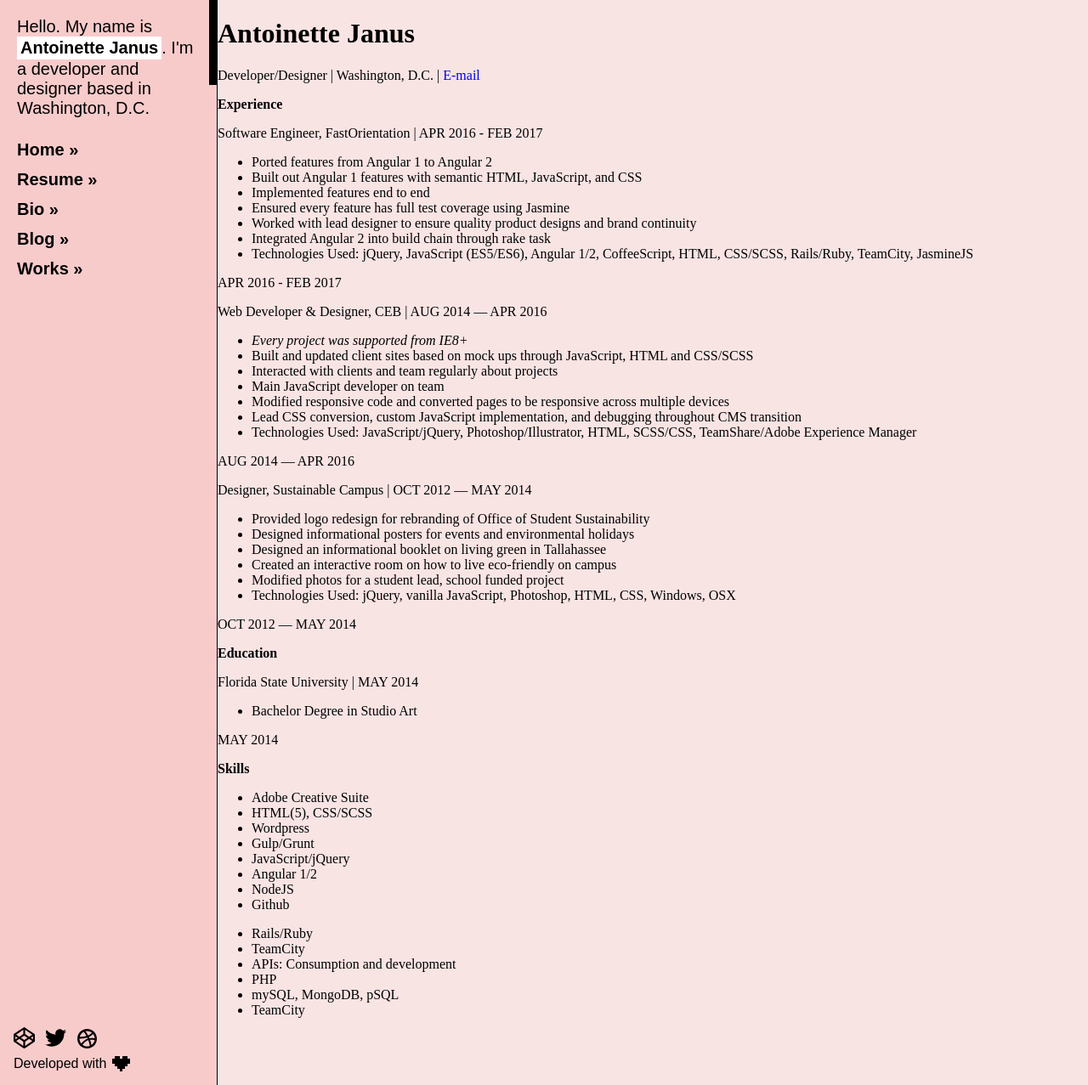
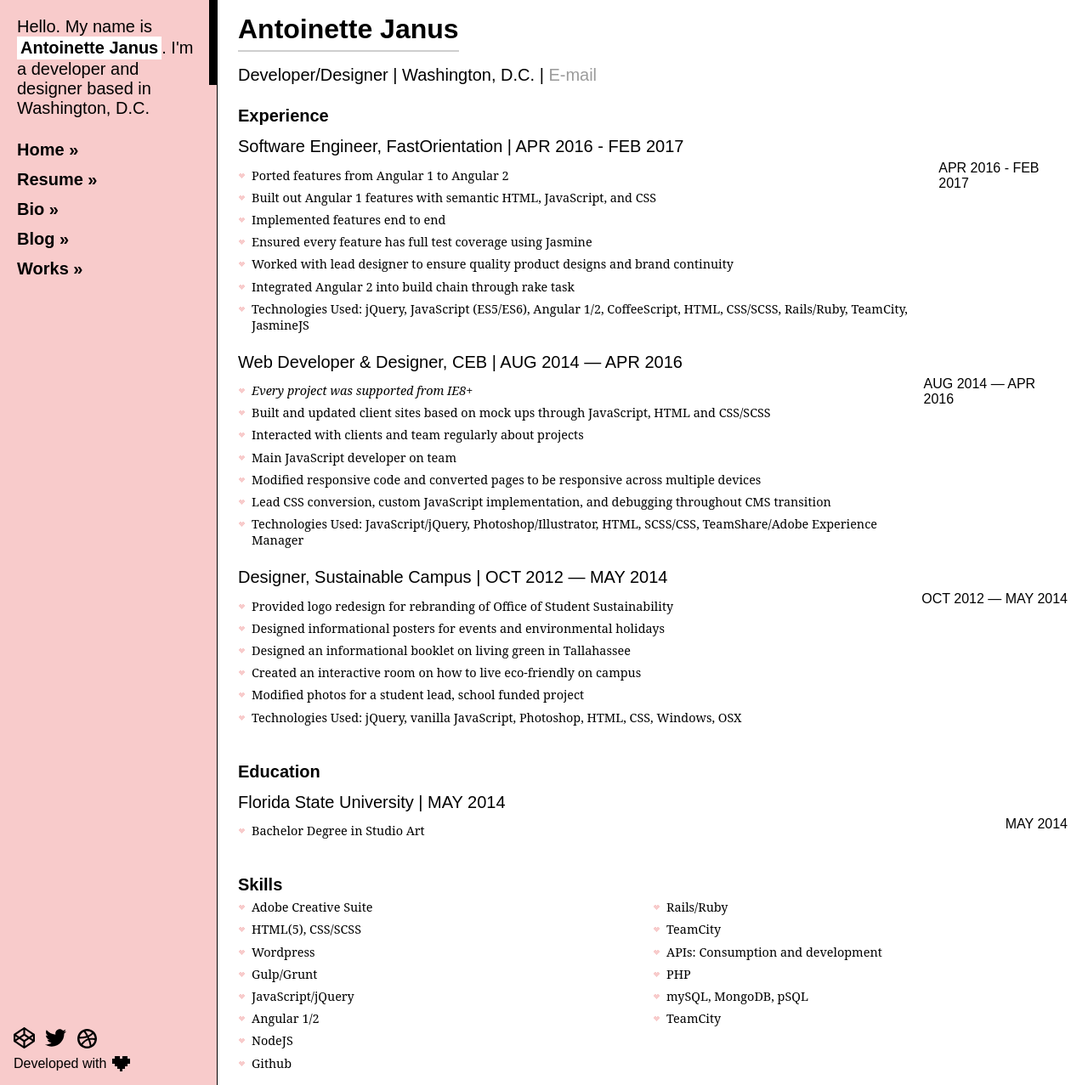
Before and after one commit to twaffl3s/twaffl3s.github.io, a Jekyll site: the page built from resume.html, in a window 1280 px wide. Shown: the whole page at 85% size. Built offline with Jekyll 4.4.1, drawn with Linux system fonts in a browser that asks for light colours; some web fonts are replaced.

Commit message:
cleaned up resume

```diff
--- a/_includes/head.html
+++ b/_includes/head.html
@@ -15,6 +15,7 @@
       {% include main.min.css %}
       {% include posts.min.css %}
       {% include post_listings.min.css %}
+      {% include bio.min.css %}
       {% include resume.min.css %}
     </style>
 
--- a/_scss/bio.scss
+++ b/_scss/bio.scss
@@ -0,0 +1,5 @@
+#bio {
+  height: 100%;
+  background: white;
+  padding: 1em 1.5em;
+}
--- a/_scss/main.scss
+++ b/_scss/main.scss
@@ -33,9 +33,22 @@
 html, body {
   margin: 0;
   padding: 0;
-  font-family: serif;
+  font-family: 'Noto Serif', serif;
   height: 100%;
   width: 100%;
+}
+h1 {
+  font-family: 'Karla', sans-serif;
+  border-bottom: 2px solid #cecece;
+  display: inline-block;
+  margin-top: 0;
+  padding-bottom: 0.2em;
+}
+h3 {
+  color: #000;
+  font-weight: 400;
+  font-size: 1.25em;
+  margin: 0 0 0.25em;
 }
 nav {
   position: absolute;
@@ -142,6 +155,19 @@
   padding: 0;
   background: $blush_pink;
   overflow-y: auto;
+  a:not(.post-img) {
+    color: #9b9b9b;
+    display: inline-block;
+    background-size: 100% 200%;
+    background-image: linear-gradient(to bottom, #FFF 50%, $blush_pink 50%);
+    -webkit-transition: background-position .15s, color .25s;
+    -moz-transition: background-position .15s, color .25s;
+    transition: background-position .15s, color .25s;
+    &:hover {
+      background-position: 0% 100%;
+      color: black;
+    }
+  }
 }
 #footer {
   width: 20%;
--- a/_scss/post_listings.scss
+++ b/_scss/post_listings.scss
@@ -19,8 +19,8 @@
     border-bottom: 1px solid $blush_pink;
     a {
       color: #000;
-      font-family: 'Noto Serif', serif;
       font-size: 0.9em;
+      background: transparent;
     }
     h2 {
       margin-top: 0;
--- a/_scss/posts.scss
+++ b/_scss/posts.scss
@@ -4,14 +4,6 @@
   background: white;
   h1, h2, h3 {
     font-family: 'Karla', sans-serif;
-  }
-  h1 {
-    border-bottom: 2px solid #cecece;
-    display: inline-block;
-    margin-top: 0;
-    padding-bottom: 0.4em;
-    margin-bottom: 0.75em;
-
   }
   h2 {
     &:after {
@@ -24,10 +16,6 @@
     }
   }
   h3 {
-    color: #000;
-    font-weight: 400;
-    font-size: 1.25em;
-    margin: 0 0 0.25em;
     + p {
       margin-top: 0;
     }
@@ -67,21 +55,7 @@
     }
   }
   p {
-    font-family: 'Noto Serif', serif;
     font-size: 0.9em;
-    a:not(.post-img) {
-      color: #9b9b9b;
-      display: inline-block;
-      background-size: 100% 200%;
-      background-image: linear-gradient(to bottom, #FFF 50%, $blush_pink 50%);
-      -webkit-transition: background-position .15s, color .25s;
-      -moz-transition: background-position .15s, color .25s;
-      transition: background-position .15s, color .25s;
-      &:hover {
-        background-position: 0% 100%;
-        color: black;
-      }
-    }
   }
   pre {
     border: 1px solid #9b9b9b;
--- a/_scss/resume.scss
+++ b/_scss/resume.scss
@@ -1,6 +1,209 @@
+@import 'colors';
 .printable {
   display: none;
 }
 .screen {
   display: inline;
 }
+/*Resume Styles*/
+#resume {
+  height: 100%;
+  background: white;
+  padding: 1em 1.5em;
+  font-family: "Karla", sans-serif;
+}
+.res-cat {
+  padding-bottom: 0.4em;
+  display: inline-block;
+  padding-top: 1em;
+}
+h1 {
+  margin-bottom: 1rem;
+}
+h4 {
+  color: #000;
+  font-family: 'Karla', sans-serif;
+  font-weight: 400;
+  font-size: 1.25em;
+  margin: 0 0 0.25em;
+}
+.row {
+  clear: both;
+  width: 100%;
+  .resp {
+    display: flex;
+    ul {
+      flex-grow: 3;
+      list-style-type: none;
+      margin-left: 0;
+      margin-top: 0;
+      padding-left: 8px;
+      li {
+        position: relative;
+        padding-left: 8px;
+        font-family: 'Noto Serif', serif;
+        font-size: 0.9em;
+        margin-top: 0.5em;
+        margin-bottom: 0.5em;
+        &:before {
+          content: ' ';
+          display: block;
+          width: 1px;
+          height: 1px;
+          position: absolute;
+          margin-top: 7px;
+          margin-left: -12px;
+          box-shadow: -2px 0 #f8cbcb, -1px 0 #f8cbcb, 1px 0 #f8cbcb, 2px 0 #f8cbcb, -3px 1px #f8cbcb, -2px 1px #f8cbcb, -1px 1px #f8cbcb, 0 1px #f8cbcb, 1px 1px #f8cbcb, 2px 1px #f8cbcb, 3px 1px #f8cbcb, -3px 2px #f8cbcb, -2px 2px #f8cbcb, -1px 2px #f8cbcb, 0 2px #f8cbcb, 1px 2px #f8cbcb, 2px 2px #f8cbcb, 3px 2px #f8cbcb, -2px 3px #f8cbcb, -1px 3px #f8cbcb, 0 3px #f8cbcb, 1px 3px #f8cbcb, 2px 3px #f8cbcb, -1px 4px #f8cbcb, 0 4px #f8cbcb, 1px 4px #f8cbcb, 0px 5px #f8cbcb;
+        }
+      }
+    }
+    p {
+      flex-grow: 1;
+      text-align: right;
+      padding-right: 30px;
+      box-sizing: border-box;
+      span {
+        font-family: 'Karla', sans-serif;
+        color: #cecece;
+      }
+    }
+  }
+  &#skills .exp .resp {
+    width: 50%;
+    margin: 0;
+    position: relative;
+    float: left;
+    display: block;
+    margin-top: -15px;
+    p {
+      text-align: left;
+      display: block;
+    }
+  }
+}
+/* PRINT CSS*/
+@media print {
+  nav, #footer, #resume h3 a, .screen, *:empty, #resume h3:empty, .row .resp ul + p {
+    display: none;
+    margin: 0;
+    margin-bottom: 0;
+  }
+  .printable {
+    display: inline;
+  }
+  main {
+    width: 100%;
+  }
+  #resume {
+    h1 {
+      padding-bottom: 0;
+      margin-bottom: 0.2em;
+      border-bottom: 0;
+      float: left;
+      padding-right: 0.7em;
+      font-size: 1.7em;
+      + p {
+        float: left;
+        padding-left: 1.2em;
+        border-left: 2px solid $link_pink;
+      }
+    }
+    h3 {
+      font-size: 1em;
+      margin-bottom: 0;
+      &.res-cat {
+        padding-top: 0.75em;
+        margin-bottom: 0;
+        font-size: 1.15em;
+        &:nth-child(3) {
+          float: left;
+          clear: both;
+          padding-bottom: 0;
+        }
+        &:nth-child(5) {
+          padding-bottom: 0;
+        }
+        &:nth-child(7) {
+          padding-bottom: 0.7em;
+        }
+      }
+    }
+    h3 .printable:last-child {
+      display: block;
+      margin-top: 0.2em;
+    }
+    ul li:before {
+        box-shadow:
+          -2px 0 black,
+          -1px 0 black,
+          1px 0 black,
+          2px 0 black,
+          -3px 1px black,
+          -2px 1px black,
+          -1px 1px black,
+          0 1px black,
+          1px 1px black,
+          2px 1px black,
+          3px 1px black,
+          -3px 2px black,
+          -2px 2px black,
+          -1px 2px black,
+          0 2px black,
+          1px 2px black,
+          2px 2px black,
+          3px 2px black,
+          -2px 3px black,
+          -1px 3px black,
+          0 3px black,
+          1px 3px black,
+          2px 3px black,
+          -1px 4px black,
+          0 4px black,
+          1px 4px black,
+          0px 5px black;
+    }
+  }
+  .exp .resp p span {
+    color: #000;
+  }
+  .row {
+    .resp {
+      display: table;
+      padding: 0 0.5em;
+      p {
+        line-height: 2vmin;
+        text-align: left;
+      }
+      .exp h4 {
+        margin-bottom: 0;
+      }
+      ul {
+        margin-bottom: 0;
+        li {
+          font-size: 0.8em;
+          margin-bottom: 0;
+          margin-top: 0.3em;
+        }
+      }
+    }
+    .exp {
+      .resp ul li:first-child {
+        padding-top: 0.5em;
+      }
+      h4:first-child {
+        padding-top: 0.5em;
+      }
+    }
+    > .post {
+      padding: 1em 1.2em;
+    }
+  }
+  .row#skills .exp .resp {
+    width: auto;
+  }
+  @page {
+    /* thanks http://stackoverflow.com/questions/585254/how-to-remove-the-url-from-the-printing-page */
+    size: auto;   /* auto is the initial value */
+    margin: 0;  /* this affects the margin in the printer settings */
+  }
+}
--- a/resume.html
+++ b/resume.html
@@ -2,14 +2,14 @@
 layout: default
 title: Resume
 ---
-<div class="alt">
+<div id="resume">
 	<div class="post">
 		<h1>Antoinette Janus</h1>
-		<p class="subtitle"> Developer/Designer <span class="screen">|</span><span class="printable">based in</span> Washington, D.C.<span class="screen"> | </span><a href="mailto:acj.gfx@gmail.com">E-mail</a><span class="printable">acj.gfx@gmail.com | (703) 470-7607</span></p>
-		<p class="subtitle res-cat"><b>Experience</b></p>
+		<h3> Developer/Designer <span class="screen">|</span><span class="printable">based in</span> Washington, D.C.<span class="screen"> | </span><a href="mailto:acj.gfx@gmail.com">E-mail</a><span class="printable">acj.gfx@gmail.com | (703) 470-7607</span></h3>
+		<h3 class="res-cat"><b>Experience</b></h3>
 		<div class="row">
       <div class="exp">
-				<p class="subtitle">Software Engineer, FastOrientation<span class="print"> | APR 2016 - FEB 2017</span></p>
+				<h4>Software Engineer, FastOrientation<span class="print"> | APR 2016 - FEB 2017</span></h4>
 				<div class="resp">
 					<ul>
 						<li>Ported features from Angular 1 to Angular 2</li>
@@ -24,7 +24,7 @@
 				</div>
 			</div>
 			<div class="exp">
-				<p class="subtitle">Web Developer & Designer, CEB<span class="print"> | AUG 2014 — APR 2016</span></p>
+				<h4>Web Developer & Designer, CEB<span class="print"> | AUG 2014 — APR 2016</span></h4>
 				<div class="resp">
 					<ul>
 						<li><i>Every project was supported from IE8+</i></li>
@@ -39,7 +39,7 @@
 				</div>
 			</div>
 			<div class="exp">
-				<p class="subtitle">Designer, Sustainable Campus<span class="print"> | OCT 2012 — MAY 2014</span></p>
+				<h4>Designer, Sustainable Campus<span class="print"> | OCT 2012 — MAY 2014</span></h4>
 				<div class="resp">
 					<ul>
 						<li>Provided logo redesign for rebranding of Office of Student Sustainability</li>
@@ -53,10 +53,10 @@
 				</div>
 			</div>
 		</div>
-		<p class="subtitle res-cat"><b>Education</b></p>
+		<h3 class="res-cat"><b>Education</b></h3>
 		<div class="row">
 			<div class="exp">
-				<p class="subtitle">Florida State University<span class="print"> | MAY 2014</span></p>
+				<h4>Florida State University<span class="print"> | MAY 2014</span></h4>
 				<div class="resp">
 					<ul>
 						<li>Bachelor Degree in Studio Art</li>
@@ -65,7 +65,7 @@
 				</div>
 			</div>
 		</div>
-		<p class="subtitle res-cat"><b>Skills</b></p>
+		<h3 class="res-cat"><b>Skills</b></h3>
 		<div class="row" id="skills">
 			<div class="exp">
 				<div class="resp">
@@ -75,14 +75,14 @@
 						<li>Wordpress</li>
 						<li>Gulp/Grunt</li>
 						<li>JavaScript/jQuery</li>
-                                                <li>Angular 1/2</li>
-                                                <li>NodeJS</li>
+						<li>Angular 1/2</li>
+						<li>NodeJS</li>
 						<li>Github</li>
 					</ul>
 				</div>
 				<div class="resp">
 					<ul>
-                                                <li>Rails/Ruby</li>
+						<li>Rails/Ruby</li>
 						<li>TeamCity</li>
 						<li>APIs: Consumption and development</li>
 						<li>PHP</li>
```
Also changed, not shown: bio.html (+5 -5 lines), _includes/bio.min.css (added), _includes/main.min.css, _includes/post_listings.min.css, _includes/posts.min.css, _includes/resume.min.css, css/bio.min.css (added), css/main.min.css, css/post_listings.min.css, css/posts.min.css, css/resume.min.css.
